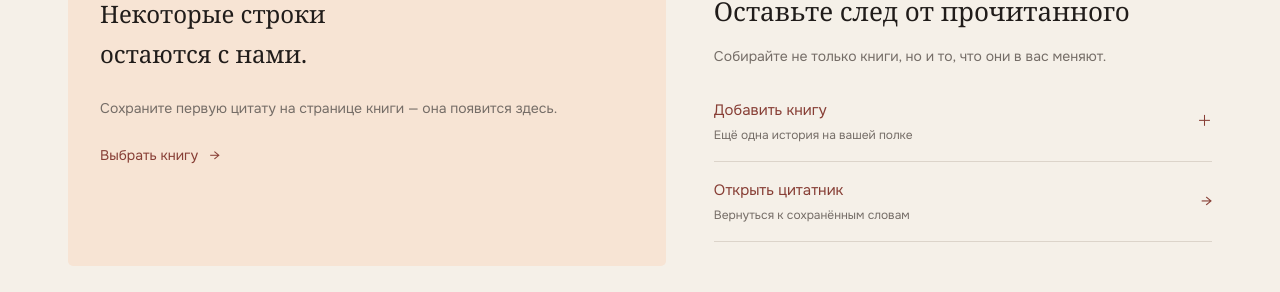
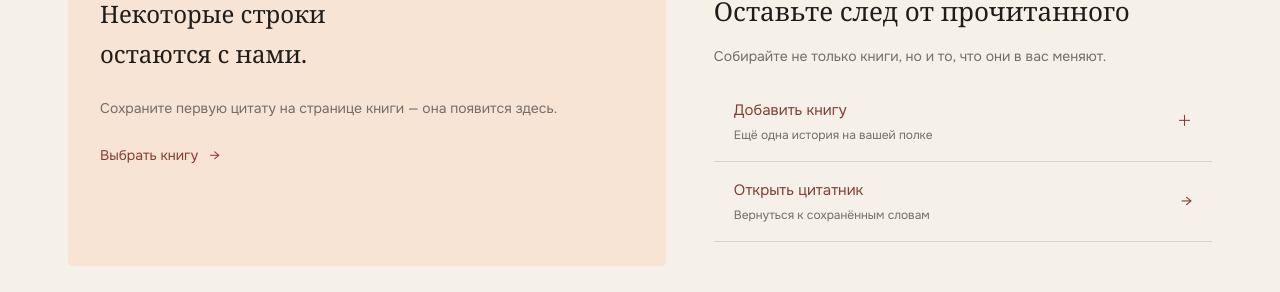
Before and after one commit to tracylick61/book-tracker, a React (Vite) app: page / in a window 1280 px wide. Shown: the part 1551-1843 px from the top of the page. Built offline with nearby package versions, Linux system fonts and the light colour scheme.

Commit message:
fix: refine reader action hover states

```diff
--- a/src/reader.css
+++ b/src/reader.css
@@ -72,8 +72,12 @@
 .reader-actions { padding: 24px 0; }
 .reader-actions h2 { font: 400 26px/1.35 var(--font-display); margin: 16px 0; }
 .reader-actions > p:not(.eyebrow) { color: var(--muted); font-size: 14px; }
-.reader-actions > button { display: flex; justify-content: space-between; align-items: center; width: 100%; padding: 16px 0; border: 0; border-bottom: 1px solid var(--line); background: transparent; text-align: left; font-size: 15px; color: var(--accent); }
-.reader-actions > button:hover { color: var(--accent-dark); background: var(--white); }
+.reader-actions > button { position: relative; isolation: isolate; display: flex; justify-content: space-between; align-items: center; width: 100%; padding: 16px 20px; border: 0; border-bottom: 1px solid var(--line); background: transparent; text-align: left; font-size: 15px; color: var(--accent); }
+.reader-actions > button::before { content: ''; position: absolute; inset: 4px 8px; border-radius: var(--radius-sm); z-index: -1; pointer-events: none; }
+.reader-actions > button:is(:hover, :focus-visible) { color: var(--accent-dark); }
+.reader-actions > button:is(:hover, :focus-visible)::before { background: var(--white); }
+.reader-actions > button:focus-visible { outline: none; }
+.reader-actions > button:focus-visible::before { outline: 2px solid var(--accent); outline-offset: 3px; }
 .reader-actions small { display: block; color: var(--muted); font-size: 12px; margin-top: 4px; }
 .shelf-total { color: var(--muted); font-size: 13px; white-space: nowrap; }
 .reader-library-tools { display: flex; gap: 24px; margin-bottom: 32px; }
```
